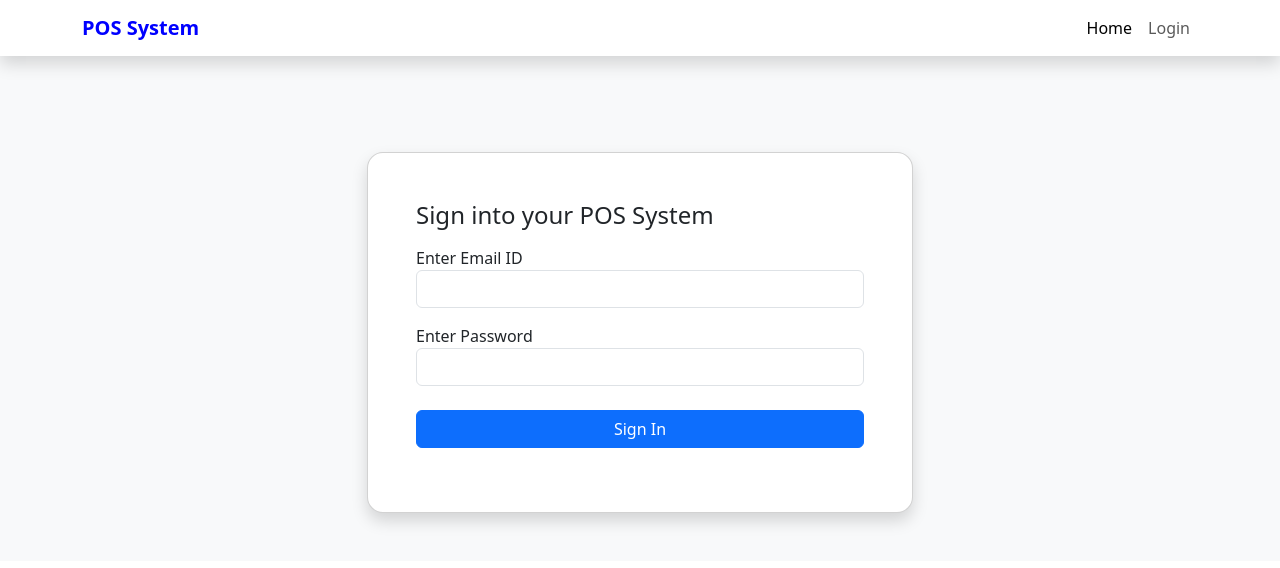
After one commit to pycoder028/Point-Of-Sales, a PHP site: page /login.php in a window 1280 px wide. The commit adds this page. Shown: the top 568 px of the page. Run offline with PHP 8.4, Linux system fonts and the light colour scheme.

Commit message:
Login & Logout System with Authentication Check for Admin Panel

```diff
--- a/admin/admins.php
+++ b/admin/admins.php
@@ -27,6 +27,7 @@
                                 <th>ID</th>
                                 <th>Name</th>
                                 <th>Email</th>
+                                <th>Is Ban</th>
                                 <th>Action</th>
                             </tr>
                         </thead>
@@ -37,6 +38,7 @@
                                     <td><?= $adminItem['id'] ?></td>
                                     <td><?= $adminItem['name'] ?></td>
                                     <td><?= $adminItem['email'] ?></td>
+                                    <td><?= $adminItem['is_ban'] ?></td>
                                     <td>
                                         <a href="admin-edit.php?id=<?=$adminItem['id']; ?>" class="btn btn-sm btn-success">Edit</a>
                                         <a href="admin-delete.php?id=<?=$adminItem['id']; ?>" class="btn btn-sm btn-danger" onclick="return confirm('Are you sure you want to delete this item?');">Delete</a>
--- a/admin/includes/header.php
+++ b/admin/includes/header.php
@@ -1,5 +1,6 @@
 <?php
  require '../config/function.php';
+ require 'authentication.php';
 ?>
 
 <!DOCTYPE html>
--- a/admin/includes/navbar.php
+++ b/admin/includes/navbar.php
@@ -13,12 +13,14 @@
             <!-- Navbar-->
             <ul class="navbar-nav ms-auto ms-md-0 me-3 me-lg-4">
                 <li class="nav-item dropdown">
-                    <a class="nav-link dropdown-toggle" id="navbarDropdown" href="#" role="button" data-bs-toggle="dropdown" aria-expanded="false"><i class="fas fa-user fa-fw"></i></a>
+                    <a class="nav-link dropdown-toggle" id="navbarDropdown" href="#" role="button" data-bs-toggle="dropdown" aria-expanded="false"><i class="fas fa-user fa-fw"></i>
+                <?= $_SESSION['loggedInUser']['name']; ?>
+                </a>
                     <ul class="dropdown-menu dropdown-menu-end" aria-labelledby="navbarDropdown">
                         <li><a class="dropdown-item" href="#!">Settings</a></li>
                         <li><a class="dropdown-item" href="#!">Activity Log</a></li>
                         <li><hr class="dropdown-divider" /></li>
-                        <li><a class="dropdown-item" href="#!">Logout</a></li>
+                        <li><a class="dropdown-item" href="../logout.php">Logout</a></li>
                     </ul>
                 </li>
             </ul>
--- a/config/function.php
+++ b/config/function.php
@@ -140,5 +140,12 @@ function checkParamId($type){
 
 }
 
+function logoutSession(){
+
+    unset($_SESSION["loggedIn"]);
+    unset($_SESSION["loggedInUser"]);
+
+}
+
 
 ?>
--- a/includes/header.php
+++ b/includes/header.php
@@ -1,3 +1,9 @@
+<?php
+
+require 'config/function.php';
+
+?>
+
 <!doctype html>
 <html lang="en">
   <head>
--- a/includes/navbar.php
+++ b/includes/navbar.php
@@ -9,9 +9,18 @@
         <li class="nav-item">
           <a class="nav-link active" href="index.php">Home</a>
         </li>
+        <?php if(isset($_SESSION['loggedIn'])) : ?>
+          <li class="nav-item">
+          <a class="nav-link" href="#"><?= $_SESSION['loggedInUser']['name']; ?></a>
+        </li>
+        <li class="nav-item">
+          <a class="btn btn-danger" href="logout.php">Logout</a>
+        </li>
+        <?php else : ?>
         <li class="nav-item">
           <a class="nav-link" href="login.php">Login</a>
         </li>
+        <?php endif; ?>
       </ul>
 
     </div>
--- /dev/null
+++ b/login.php
@@ -0,0 +1,41 @@
+<?php include('includes/header.php');
+
+if(isset($_SESSION['loggedIn'])){
+    ?>
+    <script>window.location.href = 'index.php';</script>
+    <?php
+}
+
+?>
+
+    <div class="py-5 bg-light">
+        <div class="container mt-5">
+            <div class="row justify-content-center">
+                <div class="col-md-6">
+                    <div class="card shadow rounded-4">
+                        <?php alertmessage() ?>
+                        <div class="p-5">
+                            <h4 class="text-dark mb-3">Sign into your POS System</h4>
+
+                            <form action="login-code.php" method="post">
+                                <div class="mb-3">
+                                    <label for="">Enter Email ID</label>
+                                    <input type="email" name="email" class="form-control" required />
+                                </div>
+                                <div class="mb-3">
+                                    <label for="">Enter Password</label>
+                                    <input type="password" name="password" class="form-control" required />
+                                </div>
+                                <div class="mb-3">
+                                    <button type="submit" name="loginBtn" class="btn btn-primary w-100 mt-2">Sign In</button>
+                                </div>
+                            </form>
+
+                        </div>
+                    </div>
+                </div>
+            </div>
+        </div>
+    </div>
+
+<?php include('includes/footer.php'); ?>
```
Also changed, not shown: admin/authentication.php (added, +25 -0 lines), login-code.php (added, +49 -0 lines), logout.php (added, +12 -0 lines).
